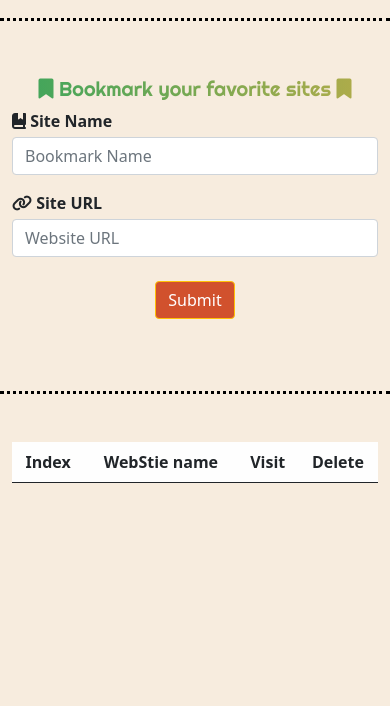
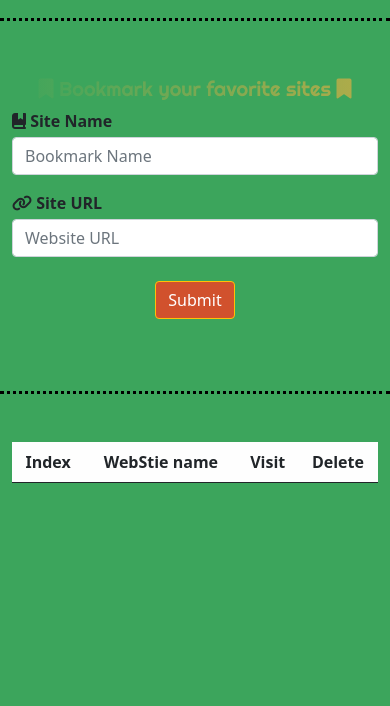
Before and after one commit to aahhmmeeddaammr/Bookmark, a plain HTML site: page index.html in a window 390 px wide. Shown: the part 138-844 px from the top of the page. Drawn offline with nearby package versions, Linux system fonts and the light colour scheme.

Commit message:
Update style.css

```diff
--- a/style.css
+++ b/style.css
@@ -51,7 +51,11 @@ h2{
      margin-top: 10px;
      background-color: #fefefe !important;
 }
-@media (max-width:920px) {
+@media (max-width:920px)
+{
+     body{
+          background-color: #3ca55c !important;
+     }
      h2{
           font-size: 20px;
      }
```
